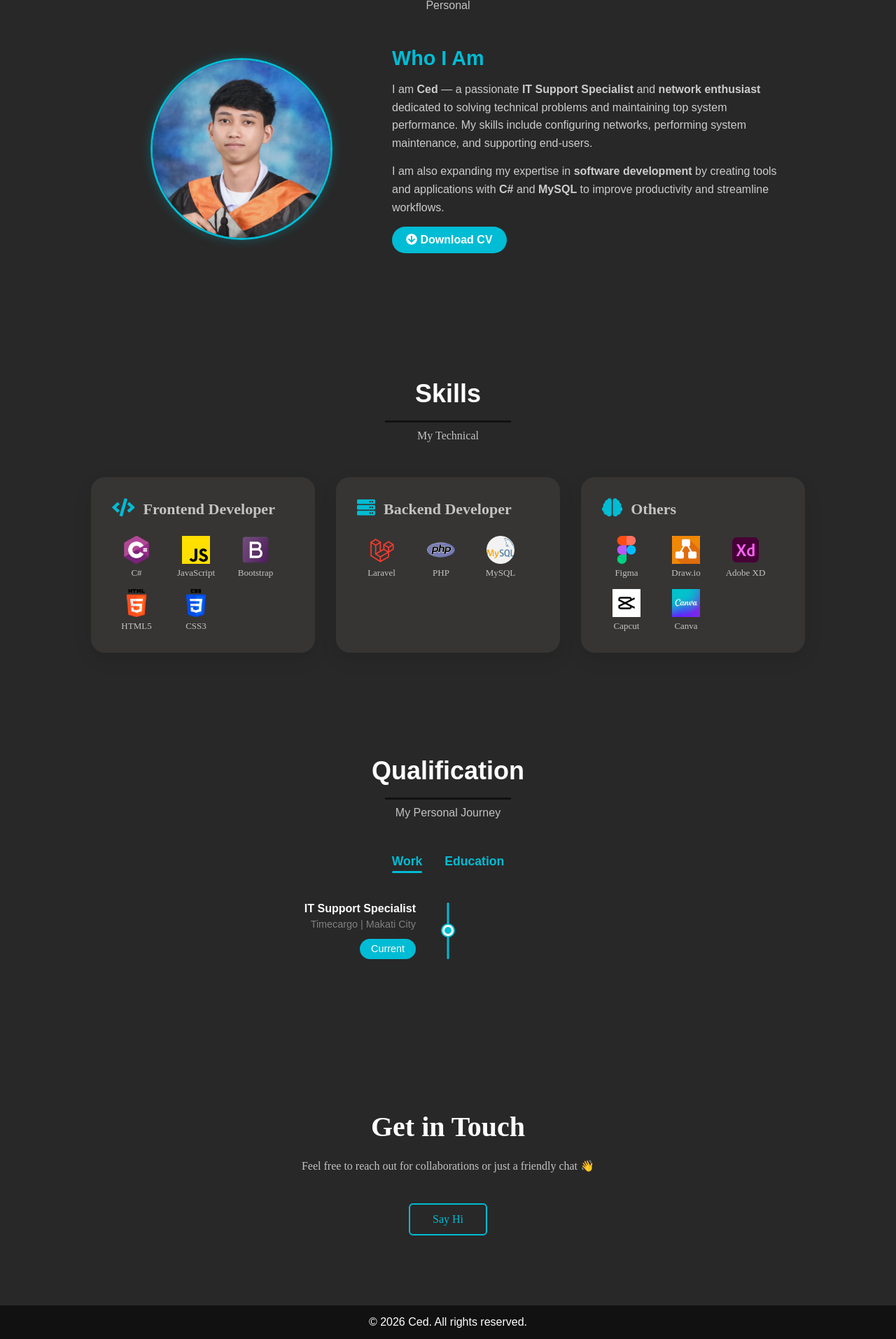
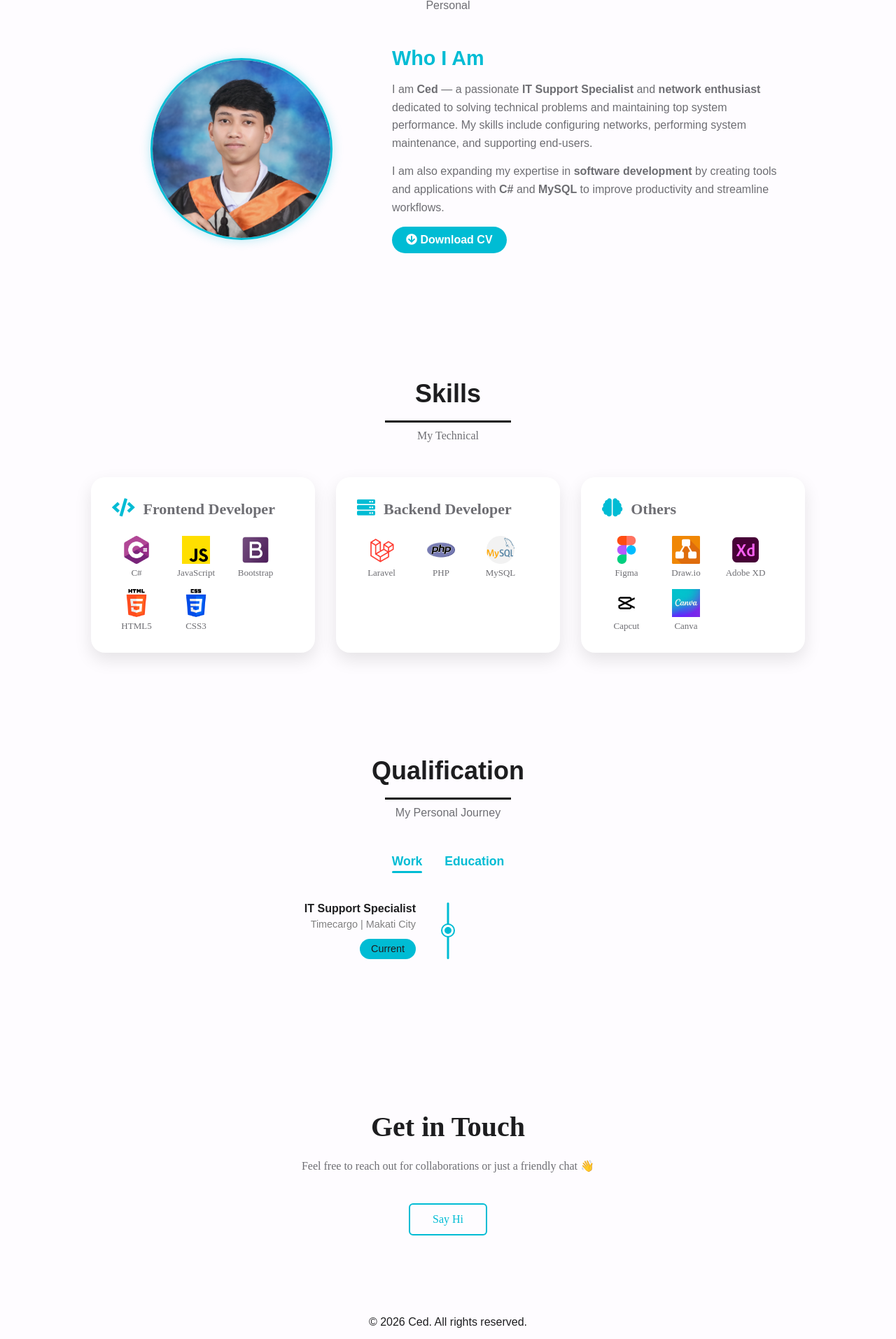
Before and after one commit to Cedrick13/Ced-Portfolio, a PHP site: page / in a window 1280 px wide. Shown: the part 1913-3827 px from the top of the page at 70% size. Run offline with PHP 8.4, Linux system fonts and the light colour scheme.

Commit message:
Add Darkmode

```diff
--- a/index.html
+++ b/index.html
@@ -53,6 +53,8 @@
         <nav class="navbar">
             <div class="max-width">
                 <div class="loaders">CED</div>
+
+                <button id="theme-toggle">🌙</button>
 
                 <!-- Hamburger Menu -->
                 <div class="menu-btn" id="menu-btn">
--- a/script.js
+++ b/script.js
@@ -334,3 +334,25 @@ menuBtn.addEventListener("click", () => {
         ? '<i class="fas fa-times"></i>'
         : '<i class="fas fa-bars"></i>';
 });
+
+// Dark mode toggle
+const toggle = document.getElementById("theme-toggle");
+
+// Load saved theme
+if (localStorage.getItem("theme") === "dark") {
+    document.body.classList.add("dark");
+    toggle.textContent = "☀️";
+}
+
+// Toggle click
+toggle.addEventListener("click", () => {
+    document.body.classList.toggle("dark");
+
+    if (document.body.classList.contains("dark")) {
+        localStorage.setItem("theme", "dark");
+        toggle.textContent = "☀️";
+    } else {
+        localStorage.setItem("theme", "light");
+        toggle.textContent = "🌙";
+    }
+});
--- a/style.css
+++ b/style.css
@@ -6,6 +6,24 @@
 }
 html {
     scroll-behavior: smooth;
+}
+
+:root {
+    /* LIGHT MODE (default Apple style) */
+    --bg: #FEFCFF;
+    --text: #1d1d1f;
+    --card: #ffffff;
+    --accent: #00bcd4;
+    --secondary: #6e6e73;
+}
+
+body.dark {
+    /* DARK MODE */
+    --bg: #232323;
+    --text: #FEFCFF;
+    --card: #1c1c1e;
+    --accent: #00e0ff;
+    --secondary: #a1a1a6;
 }
 
 /* custom scroll bar */
@@ -493,8 +530,8 @@ section .title::after {
 
 /* --- ABOUT SECTION --- */
 .about {
-    background: #282828;
-    color: #fff;
+    background: var(--bg);
+    color: var(--text);
     padding: 80px 0;
 }
 
@@ -506,7 +543,7 @@ section .title::after {
 
 .about .subtitle {
     text-align: center;
-    color: #c3c3c3;
+    color: var(--secondary);
     margin-bottom: 50px;
     font-size: 1em;
 }
@@ -549,7 +586,7 @@ section .title::after {
 }
 
 .about-right p {
-    color: #ccc;
+    color: var(--secondary);
     line-height: 1.6;
     margin-bottom: 15px;
 }
@@ -591,7 +628,7 @@ section .title::after {
 /* Skills Section */
 .skills {
     padding: 100px 0;
-    background: #282828;
+    background: var(--bg);
 }
 
 .skills .title {
@@ -599,12 +636,12 @@ section .title::after {
     font-size: 36px;
     font-weight: 700;
     margin-bottom: 10px;
-    color: #fff;
+    color: var(--text);
 }
 
 .skills .subtitle {
     text-align: center;
-    color: #c3c3c3;
+    color: var(--secondary);
     margin-bottom: 50px;
     font-size: 1em;
 }
@@ -617,7 +654,7 @@ section .title::after {
 }
 
 .skill-box {
-    background: #363533;
+    background: var(--card);
     border-radius: 20px;
     box-shadow: 0 10px 25px rgba(0, 0, 0, 0.1);
     width: 320px;
@@ -644,11 +681,11 @@ section .title::after {
     display: inline-block;
     font-size: 22px;
     margin-bottom: 5px;
-    color: #c3c3c3;
+    color: var(--secondary);
 }
 
 .skill-header p {
-    color: #888;
+    color: var(--secondary);
     font-size: 14px;
 }
 
@@ -711,7 +748,7 @@ section .title::after {
 
 .icon span {
     font-size: 13px;
-    color: #c3c3c3;
+    color: var(--secondary);
     transition: color 0.3s ease;
 }
 
@@ -915,8 +952,8 @@ section .title::after {
     font-family: "Poppins", sans-serif;
     padding: 3rem 1rem;
     text-align: center;
-    background: #282828;
-    color: #fff;
+    background: var(--bg);
+    color: var(--text);
 }
 .qualification__calendar {
     margin-top: 0.8rem; /* Increase for more space */
@@ -925,7 +962,7 @@ section .title::after {
 .qualification__year {
     display: inline-block;
     background-color: #00bcd4; /* skyblue background */
-    color: #fff; /* white text */
+    color: var(--text);
     padding: 0.4rem 1rem;
     border-radius: 20px; /* pill shape */
     font-size: 0.9rem;
@@ -941,7 +978,7 @@ section .title::after {
 
 .qualification .subtitle {
     text-align: center;
-    color: #c3c3c3;
+    color: var(--secondary);
     margin-bottom: 50px;
 }
 
@@ -1099,20 +1136,20 @@ section .title::after {
 .contact {
     text-align: center;
     padding: 100px 20px;
-    background-color: #282828;
+    background: var(--bg);
 }
 
 .contact__title {
     font-size: 2.5rem;
     font-weight: 700;
-    color: #fff;
+    color: var(--text);
     margin-bottom: 20px;
 }
 
 .contact__text {
     max-width: 700px;
     margin: 0 auto 40px;
-    color: #c3c3c3;
+    color: var(--secondary);
     font-size: 1rem;
     line-height: 1.6;
 }
@@ -1142,13 +1179,13 @@ section .title::after {
 
 /* footer section styling */
 footer {
-    background: #111;
+    background: var(--bg);
     padding: 15px 23px;
-    color: #fff;
+    color: var(--text);
     text-align: center;
 }
 footer span a {
-    color: #363533;
+    color: var(--secondary);
     text-decoration: none;
 }
 footer span a:hover {
```
Also changed, not shown: other parts of style.css (+32 -13 lines).
